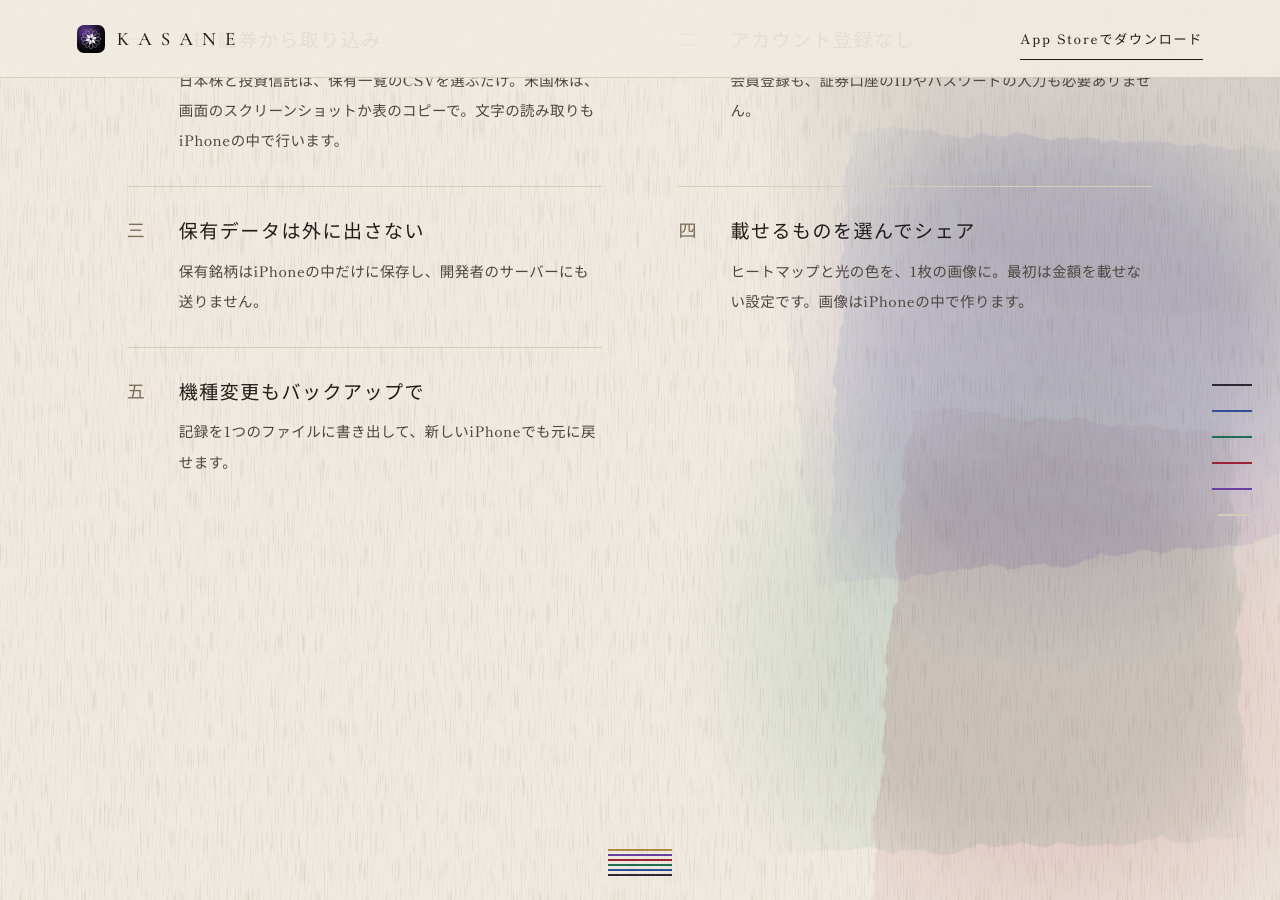
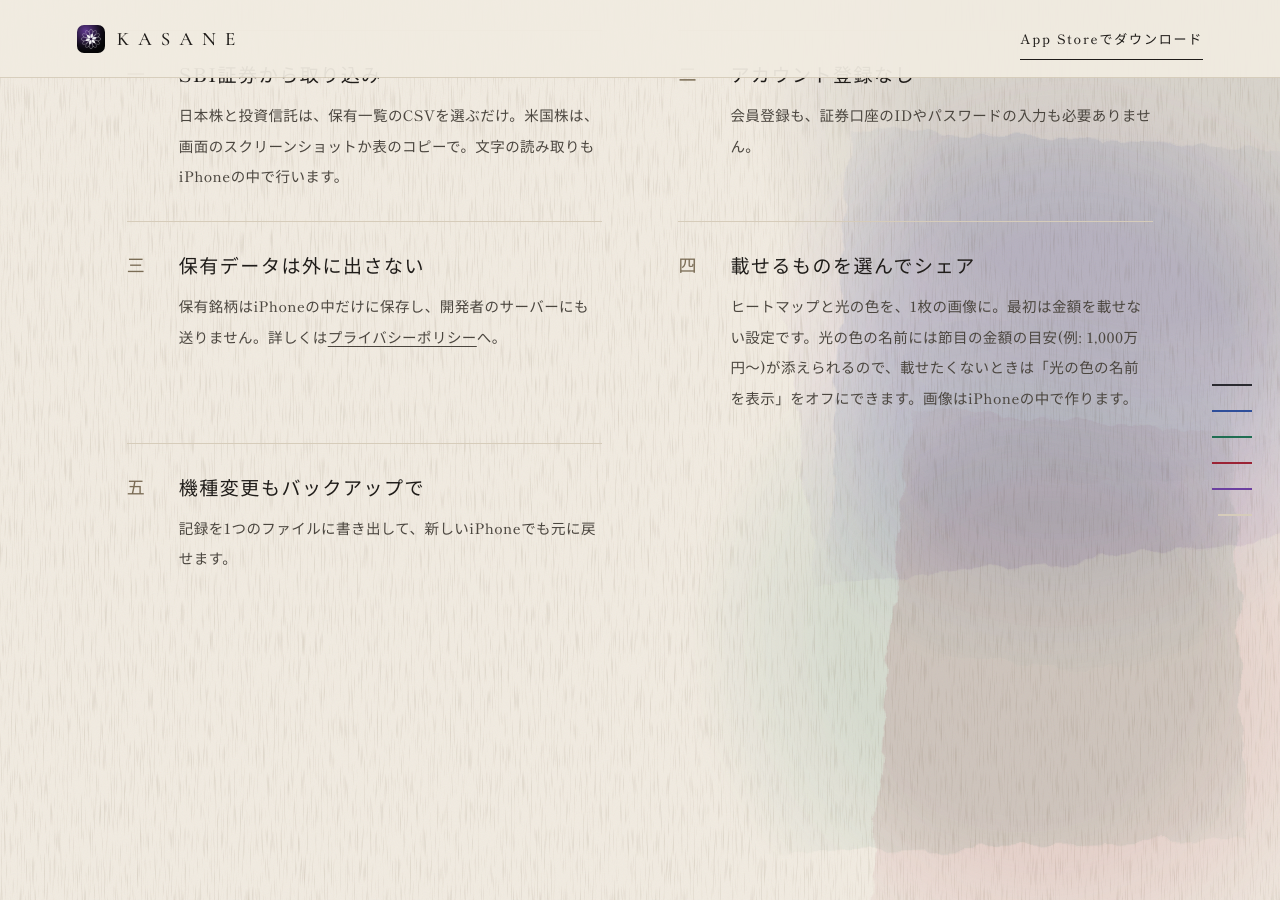
Before and after one commit to kasane-app/kasane-app.github.io, a Jekyll site: the page built from index.html, in a window 1280 px wide and 900 px high, scrolled down 8026 px. Built offline with Jekyll 4.4.1, drawn with Linux system fonts in a browser that asks for light colours; some of the changed text lies outside the part shown.

Commit message:
新しいデザインの紹介ページに、今のページの文を3つ戻す(灰色の銘柄・光の色の名前をオフにできること・プライバシーポリシーへのリンク)
Co-Authored-By: Claude Opus 5.5 <noreply@anthropic.com>

```diff
--- a/index.html
+++ b/index.html
@@ -69,7 +69,7 @@ description: 日本株・米国株・投資信託をヒートマップで見渡
     <div class="heat">
       <div class="sc-stack" data-sc-in data-sc-stagger="60">
         <h2 class="h2">大きさは評価額、<br>色は前日比。</h2>
-        <p class="body">保有している銘柄が、評価額に応じた大きさのタイルで並びます。上がった銘柄は緑、下がった銘柄は赤。どこに資産が偏っているか、今日どれが動いたかが、ひと目でわかります。</p>
+        <p class="body">保有している銘柄が、評価額に応じた大きさのタイルで並びます。上がった銘柄は緑、下がった銘柄は赤。動きが大きいほど明るく光り、変化のない銘柄は灰色です。どこに資産が偏っているか、今日どれが動いたかが、ひと目でわかります。</p>
         <ul class="points">
           <li>日本株・米国株・投資信託をまとめて円で表示(USD/JPYは自動取得)</li>
           <li>一覧は評価額・損益額・損益率で並び替え</li>
@@ -146,8 +146,8 @@ description: 日本株・米国株・投資信託をヒートマップで見渡
       <ol class="promise__list" data-sc-in data-sc-stagger="70">
         <li><span class="num">一</span><div><h3>SBI証券から取り込み</h3><p>日本株と投資信託は、保有一覧のCSVを選ぶだけ。米国株は、画面のスクリーンショットか表のコピーで。文字の読み取りもiPhoneの中で行います。</p></div></li>
         <li><span class="num">二</span><div><h3>アカウント登録なし</h3><p>会員登録も、証券口座のIDやパスワードの入力も必要ありません。</p></div></li>
-        <li><span class="num">三</span><div><h3>保有データは外に出さない</h3><p>保有銘柄はiPhoneの中だけに保存し、開発者のサーバーにも送りません。</p></div></li>
-        <li><span class="num">四</span><div><h3>載せるものを選んでシェア</h3><p>ヒートマップと光の色を、1枚の画像に。最初は金額を載せない設定です。画像はiPhoneの中で作ります。</p></div></li>
+        <li><span class="num">三</span><div><h3>保有データは外に出さない</h3><p>保有銘柄はiPhoneの中だけに保存し、開発者のサーバーにも送りません。詳しくは<a href="{{ '/privacy/' | relative_url }}">プライバシーポリシー</a>へ。</p></div></li>
+        <li><span class="num">四</span><div><h3>載せるものを選んでシェア</h3><p>ヒートマップと光の色を、1枚の画像に。最初は金額を載せない設定です。光の色の名前には節目の金額の目安(例: 1,000万円〜)が添えられるので、載せたくないときは「光の色の名前を表示」をオフにできます。画像はiPhoneの中で作ります。</p></div></li>
         <li><span class="num">五</span><div><h3>機種変更もバックアップで</h3><p>記録を1つのファイルに書き出して、新しいiPhoneでも元に戻せます。</p></div></li>
       </ol>
     </div>
```
